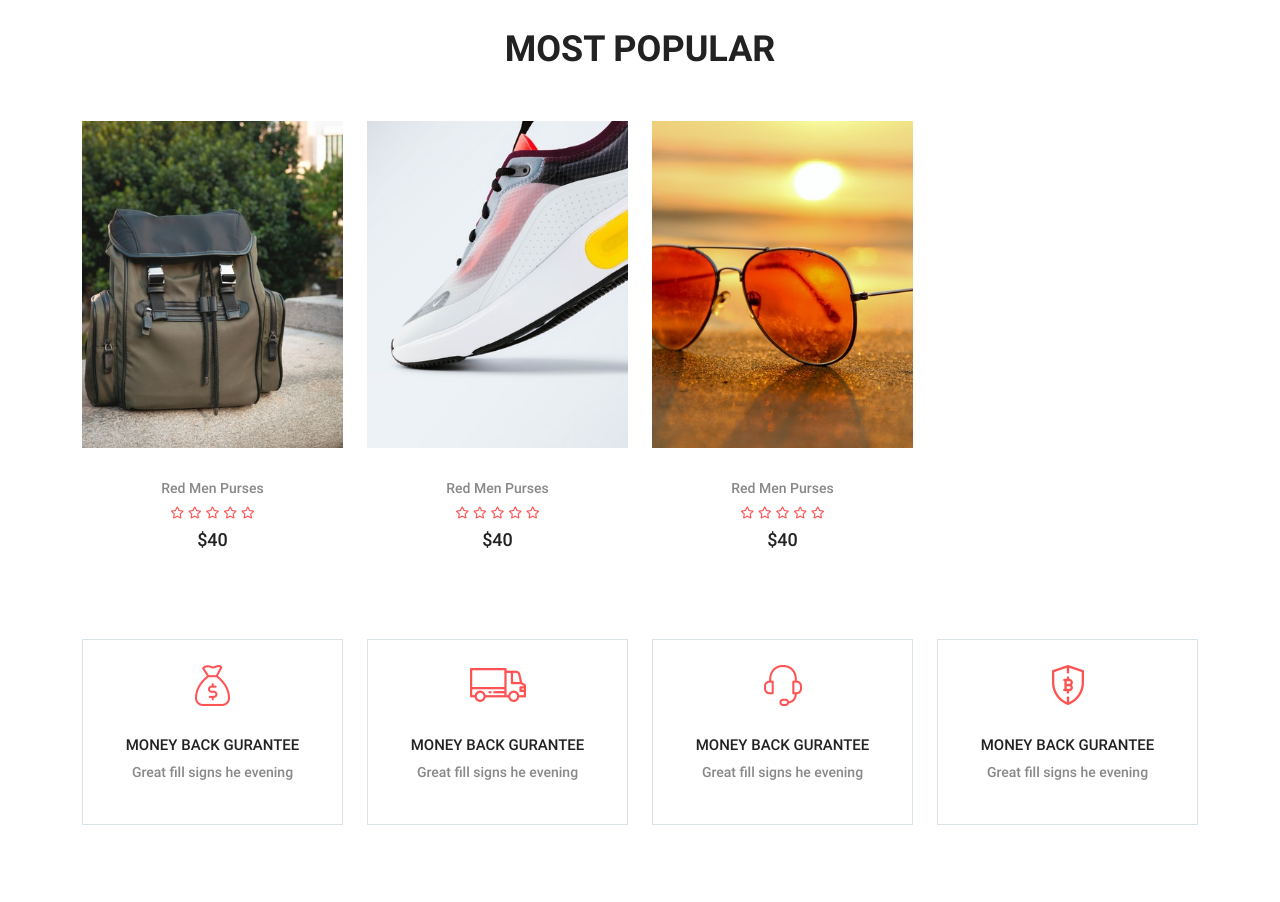
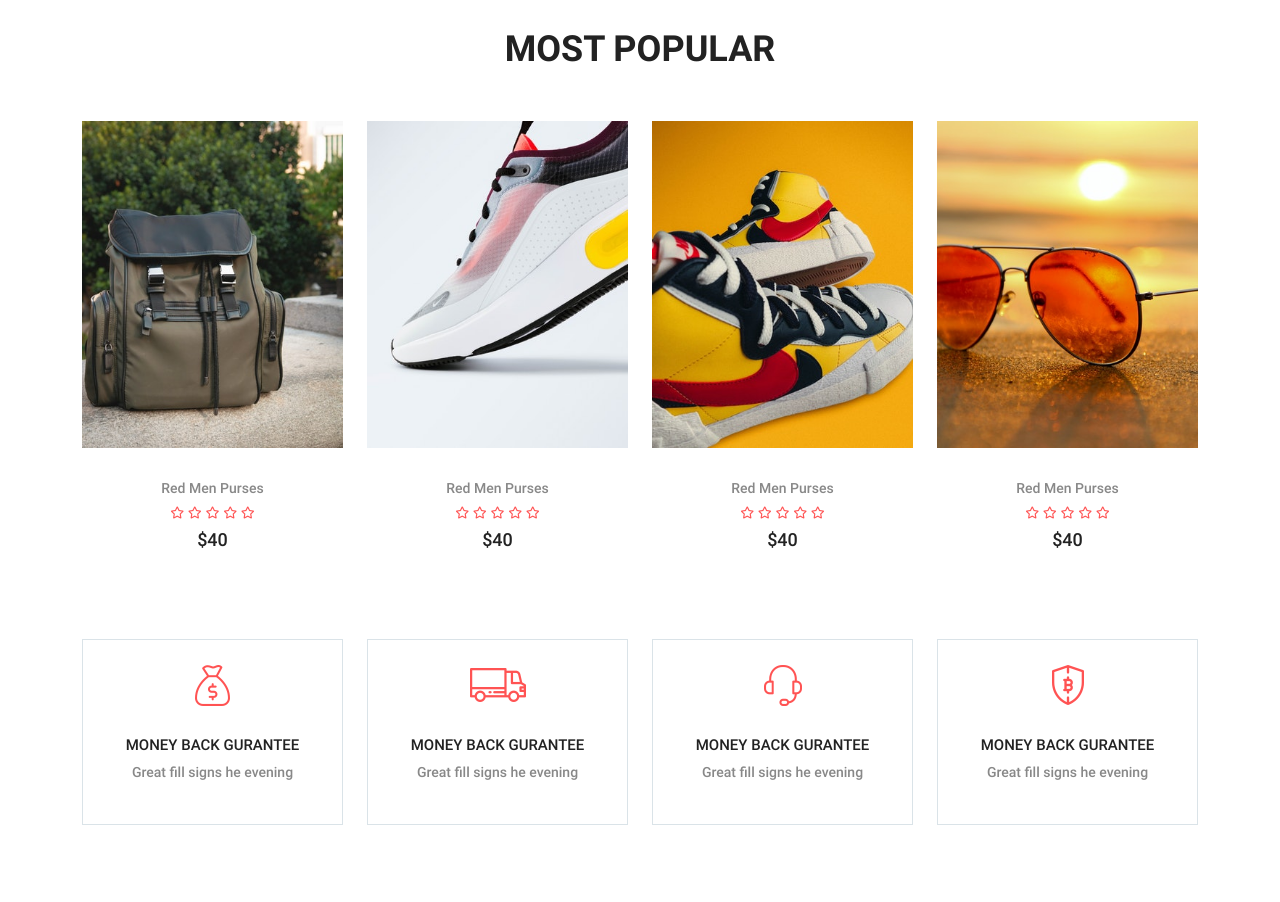
Before and after one commit to tanvirashik/silon, a plain HTML site: page index.html in a window 1280 px wide. Shown: the part 1740-2642 px from the top of the page. Drawn offline with Linux system fonts and the light colour scheme.

Commit message:
Update index.html

```diff
--- a/index.html
+++ b/index.html
@@ -287,7 +287,7 @@
               </div>
             </div>
           </div>
-          <div class="col-lg-3 col-md-3 col-md-block d-none">
+          <div class="col-lg-3 col-md-3 d-md-block d-none">
             <div class="ab fadeInDown" data-wow-duration="1s" data-wow-delay="0.5s">
               <img src="img/product/6.jpg" class="img-fluid" alt="silon">
               <div class="ab_overlay">
```
